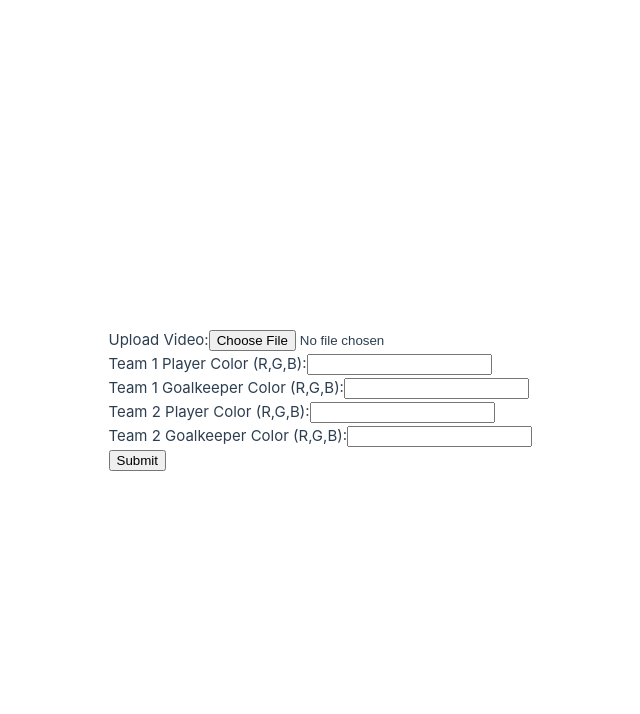
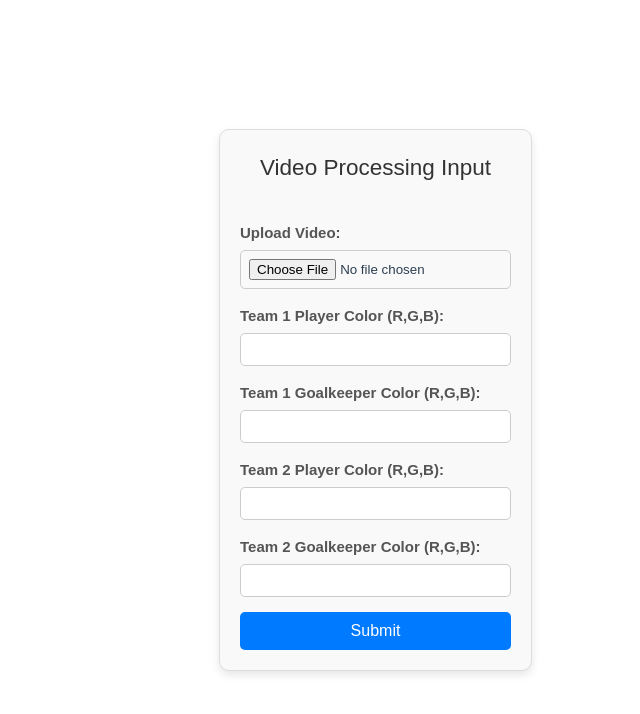
Before and after one commit to Eric-MK/frontend-single-camera-football-computer-vision-analysis-, a Vue app: page / in a window 1280 px wide. Shown: the top 714 px of the page, without its empty margins (108-748 px from the left). Built offline with nearby package versions, Linux system fonts and the light colour scheme.

Commit message:
styling UI

```diff
--- a/src/App.vue
+++ b/src/App.vue
@@ -1,33 +1,34 @@
 <template>
-  <div>
-    <form @submit.prevent="submitVideo">
-      <div>
-        <label>Upload Video:</label>
-        <input type="file" @change="handleFile" />
+  <div class="container">
+    <form @submit.prevent="submitVideo" class="form-container">
+      <h2>Video Processing Input</h2>
+      <div class="form-group">
+        <label for="video-upload">Upload Video:</label>
+        <input id="video-upload" type="file" @change="handleFile" class="input-file" />
       </div>
-      <div>
-        <label>Team 1 Player Color (R,G,B):</label>
-        <input v-model="team1PlayerColor" type="text" />
+      <div class="form-group">
+        <label for="team1-player">Team 1 Player Color (R,G,B):</label>
+        <input id="team1-player" v-model="team1PlayerColor" type="text" class="input-text" />
       </div>
-      <div>
-        <label>Team 1 Goalkeeper Color (R,G,B):</label>
-        <input v-model="team1GoalkeeperColor" type="text" />
+      <div class="form-group">
+        <label for="team1-goalkeeper">Team 1 Goalkeeper Color (R,G,B):</label>
+        <input id="team1-goalkeeper" v-model="team1GoalkeeperColor" type="text" class="input-text" />
       </div>
-      <div>
-        <label>Team 2 Player Color (R,G,B):</label>
-        <input v-model="team2PlayerColor" type="text" />
+      <div class="form-group">
+        <label for="team2-player">Team 2 Player Color (R,G,B):</label>
+        <input id="team2-player" v-model="team2PlayerColor" type="text" class="input-text" />
       </div>
-      <div>
-        <label>Team 2 Goalkeeper Color (R,G,B):</label>
-        <input v-model="team2GoalkeeperColor" type="text" />
+      <div class="form-group">
+        <label for="team2-goalkeeper">Team 2 Goalkeeper Color (R,G,B):</label>
+        <input id="team2-goalkeeper" v-model="team2GoalkeeperColor" type="text" class="input-text" />
       </div>
-      <button type="submit">Submit</button>
+      <button type="submit" class="submit-btn">Submit</button>
     </form>
 
-    <div v-if="outputVideoUrl">
+    <div v-if="outputVideoUrl" class="output-container">
       <h3>Processed Video:</h3>
-      <video controls :src="outputVideoUrl" width="600"></video>
-      <a :href="outputVideoUrl" download="processed_video.mp4">Download Video</a>
+      <video controls :src="outputVideoUrl" width="600" class="output-video"></video>
+      <a :href="outputVideoUrl" download="processed_video.mp4" class="download-link">Download Video</a>
     </div>
   </div>
 </template>
@@ -78,3 +79,94 @@ export default {
   },
 };
 </script>
+
+<style>
+.container {
+  max-width: 800px;
+  margin: 50px auto;
+  font-family: Arial, sans-serif;
+  padding: 20px;
+  border: 1px solid #ddd;
+  border-radius: 10px;
+  box-shadow: 0 4px 8px rgba(0, 0, 0, 0.1);
+  background-color: #f9f9f9;
+}
+
+.form-container {
+  display: flex;
+  flex-direction: column;
+  gap: 15px;
+}
+
+.form-container h2 {
+  text-align: center;
+  margin-bottom: 20px;
+  color: #333;
+}
+
+.form-group {
+  display: flex;
+  flex-direction: column;
+}
+
+label {
+  margin-bottom: 5px;
+  font-weight: bold;
+  color: #555;
+}
+
+.input-file {
+  padding: 8px;
+  border: 1px solid #ccc;
+  border-radius: 5px;
+}
+
+.input-text {
+  padding: 8px;
+  border: 1px solid #ccc;
+  border-radius: 5px;
+}
+
+.submit-btn {
+  padding: 10px 15px;
+  border: none;
+  border-radius: 5px;
+  background-color: #007bff;
+  color: #fff;
+  font-size: 16px;
+  cursor: pointer;
+  transition: background-color 0.3s ease;
+}
+
+.submit-btn:hover {
+  background-color: #0056b3;
+}
+
+.output-container {
+  margin-top: 30px;
+  text-align: center;
+}
+
+.output-container h3 {
+  margin-bottom: 15px;
+  color: #333;
+}
+
+.output-video {
+  border: 1px solid #ddd;
+  border-radius: 5px;
+}
+
+.download-link {
+  display: inline-block;
+  margin-top: 10px;
+  text-decoration: none;
+  color: #007bff;
+  font-weight: bold;
+  transition: color 0.3s ease;
+}
+
+.download-link:hover {
+  color: #0056b3;
+}
+</style>
```
